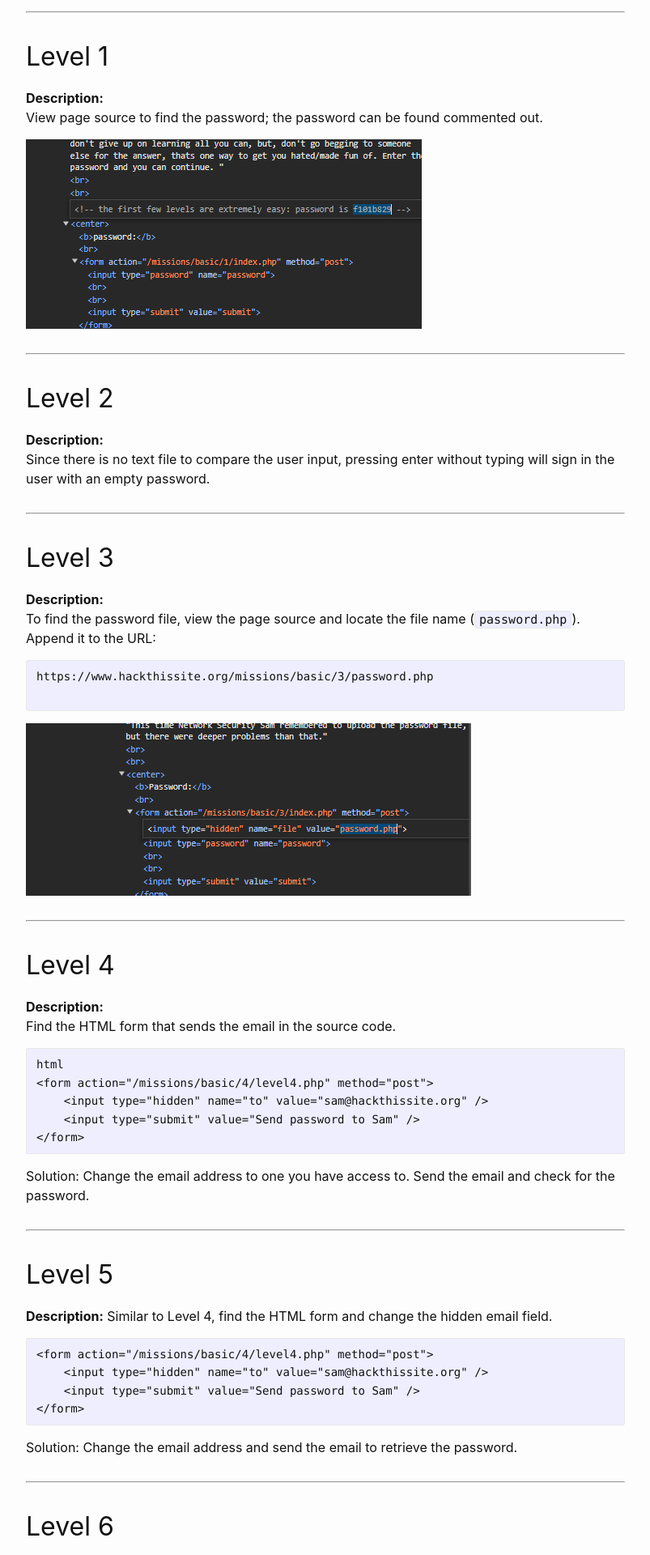
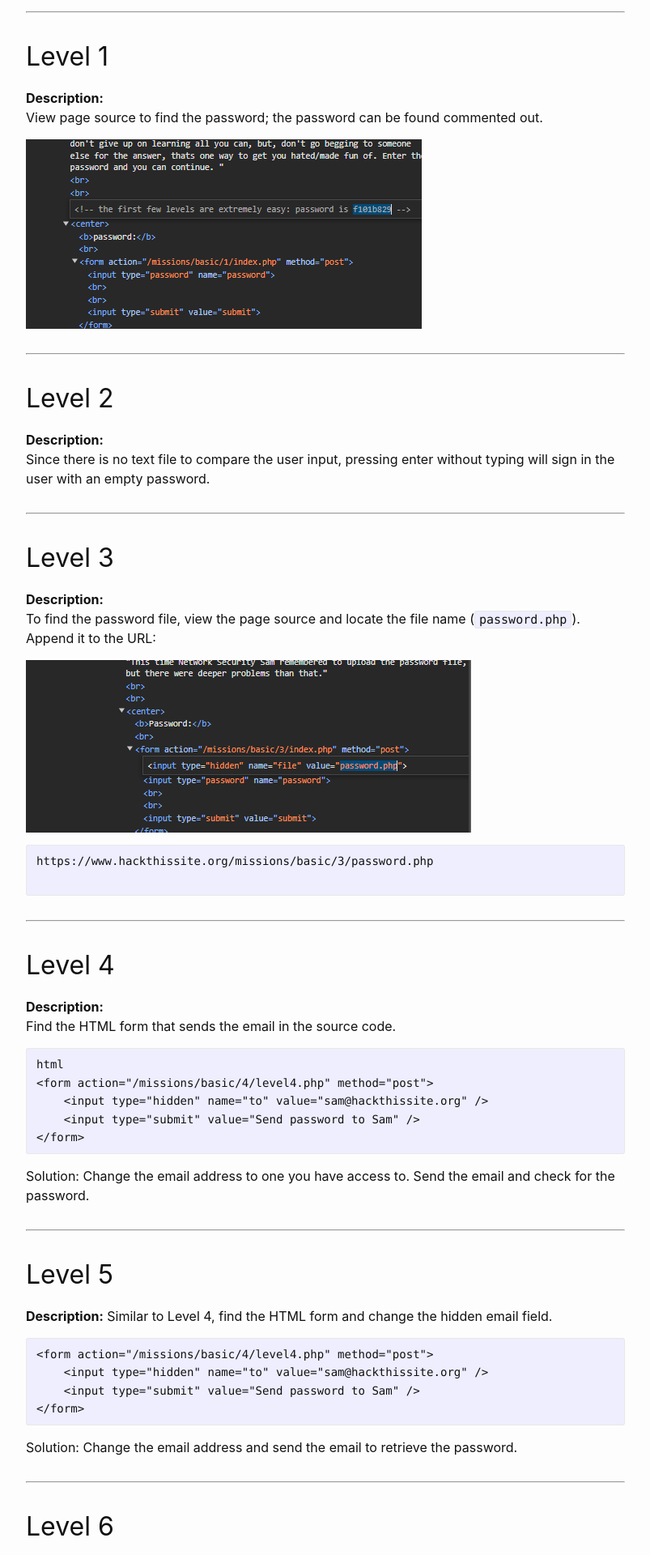
Before and after one commit to elizabethude/portfolio, a Jekyll site: the page built from hackthissite.md, in a window 1280 px wide. Shown: the part 928-2848 px from the top of the page at 81% size, without its empty margins (238-1041 px from the left). Built offline with Jekyll 4.4.1, drawn with Linux system fonts in a browser that asks for light colours.

````diff
--- a/hackthissite.md
+++ b/hackthissite.md
@@ -49,12 +49,12 @@ Since there is no text file to compare the user input, pressing enter without ty
 **Description:**
 To find the password file, view the page source and locate the file name (`password.php`). Append it to the URL:
 
+![level 3](https://raw.githubusercontent.com/elizabethude/portfolio/refs/heads/main/projectimages/hts/Level%203.PNG)
+
 ```
 https://www.hackthissite.org/missions/basic/3/password.php
 
 ```
-![level 3](https://raw.githubusercontent.com/elizabethude/portfolio/refs/heads/main/projectimages/hts/Level%203.PNG)
-
 ---
 
 ## Level 4
````
